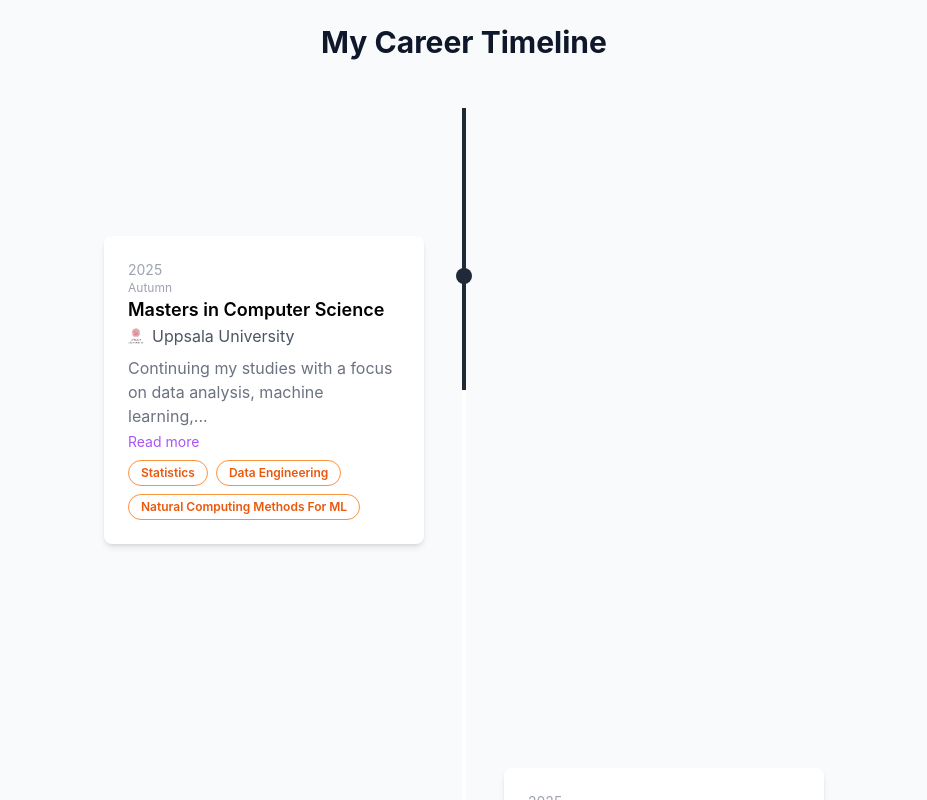
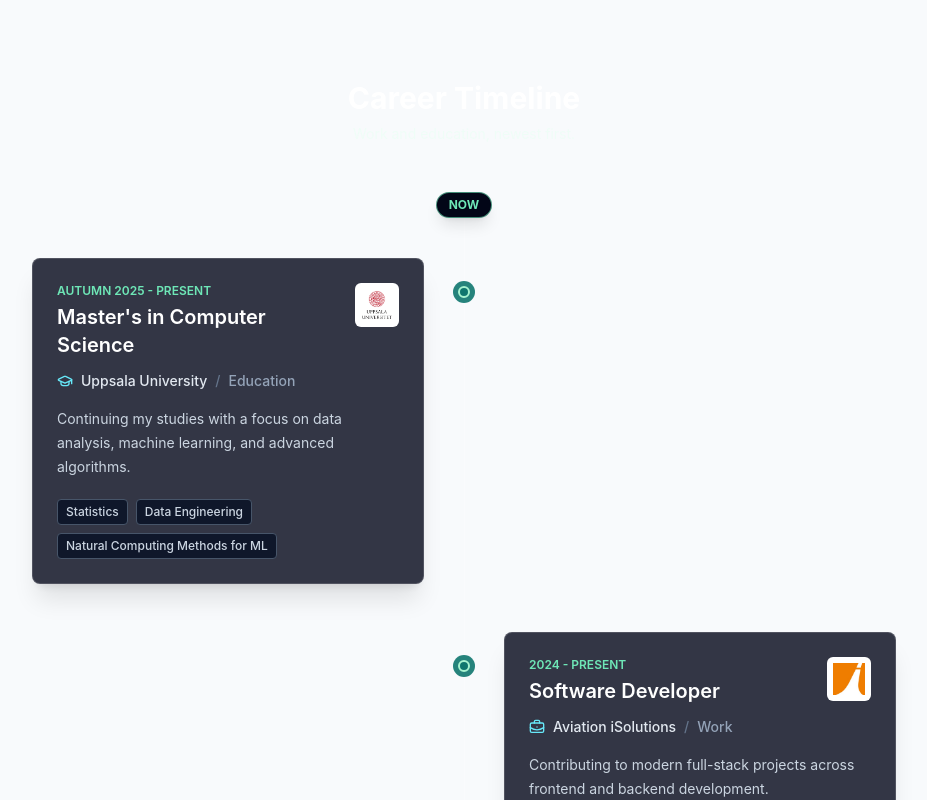
Before and after one commit to EliasBe123/elias-portfolio, a React (Vite) app in the folder apps/web/: page /timeline in a window 1280 px wide. Shown: the top 800 px of the page, without its empty margins (176-1103 px from the left). Built offline with nearby package versions, Linux system fonts and the light colour scheme.

Commit message:
Improve career timeline layout

```diff
--- a/apps/web/src/App.tsx
+++ b/apps/web/src/App.tsx
@@ -96,7 +96,7 @@ export default function App() {
 
       {/* TIMELINE SECTION */ }
   <section id="section-timeline" className="relative w-[90%] md:w-[60%] sm:mx-auto shadow-lg text-white" style={{ background: "#0f766e" }}>
-    <div className="max-w-4xl mx-auto px-6">
+    <div className="max-w-4xl mx-auto">
       <Timeline />
     </div>
         <div className="absolute bottom-0 left-0 w-full overflow-hidden leading-[0] sm:mx-auto">
--- a/apps/web/src/Timeline.tsx
+++ b/apps/web/src/Timeline.tsx
@@ -1,238 +1,148 @@
-import React, { useRef, useEffect, useState } from 'react';
+import { BriefcaseBusiness, GraduationCap } from "lucide-react";
 
 const timelineData = [
   {
-    year: '2025',
-    period: 'Autumn',
-    company: 'Uppsala University',
-    role: 'Masters in Computer Science',
-    desc: 'Continuing my studies with a focus on data analysis, machine learning, and advanced algorithms.',
-    techStack: 'Statistics, Data Engineering, Natural Computing Methods For ML'
+    date: "Autumn 2025 - Present",
+    company: "Uppsala University",
+    role: "Master's in Computer Science",
+    type: "Education",
+    description:
+      "Continuing my studies with a focus on data analysis, machine learning, and advanced algorithms.",
+    technologies: [
+      "Statistics",
+      "Data Engineering",
+      "Natural Computing Methods for ML",
+    ],
   },
   {
-    year: '2025',
-    period: 'Summer',
-    company: 'Saab',
-    role: 'Software Developer',
-    desc: 'Worked on a drone detection application through the use of sensor fusion, fusing image detection and sound localization.',
-    techStack: 'C, Python, YOLOv13, FPGA'
+    date: "2024 - Present",
+    company: "Aviation iSolutions",
+    role: "Software Developer",
+    type: "Work",
+    description:
+      "Contributing to modern full-stack projects across frontend and backend development.",
+    technologies: ["JavaScript", "Vue", "Go", "PostgreSQL", "Docker"],
   },
   {
-    year: '2024–Now',
-    company: 'Aviation iSolutions',
-    role: 'Software Developer',
-    desc: 'Contributed to modern full-stack projects, including frontend and backend development.',
-    techStack: 'JavaScript, Vue, Go, Postgresql, Docker'
+    date: "Summer 2025",
+    company: "Saab",
+    role: "Software Developer",
+    type: "Work",
+    description:
+      "Worked on a drone detection application using sensor fusion to combine image detection and sound localization.",
+    technologies: ["C", "Python", "YOLO", "FPGA"],
   },
   {
-    year: '2022-2025',
-    company: 'Uppsala University',
-    role: 'Bachelor of science',
-    desc: 'Started my studies in Civil Engineering In Information Technology.',
-    techStack: 'Java, C, Python, SQL, Linux'
+    date: "2022 - 2025",
+    company: "Uppsala University",
+    role: "Bachelor of Science",
+    type: "Education",
+    description:
+      "Studied Civil Engineering in Information Technology with a broad foundation in software development and computer systems.",
+    technologies: ["Java", "C", "Python", "SQL", "Linux"],
   },
   {
-    year: '2021',
-    period: 'Autumn',
-    company: 'Sylog AB',
-    role: 'Trainee Consultant',
-    desc: 'Worked on a troubleshooting application for Scania trucks and buses using C/C++, improving maintenance efficiency. Optimized code to reduce application CPU usage by 14%.',
-    techStack: 'C, C++, Valgrind'
+    date: "Autumn 2021",
+    company: "Sylog AB",
+    role: "Trainee Consultant",
+    type: "Work",
+    description:
+      "Worked on a troubleshooting application for Scania trucks and buses using C and C++. Optimized the code to reduce CPU usage by 14%.",
+    technologies: ["C", "C++", "Valgrind"],
   },
 ];
 
+export default function Timeline() {
+  return (
+    <div className="mx-auto max-w-4xl px-1 py-16 sm:px-4 sm:py-20">
+      <div className="text-center">
+        <h2 className="text-3xl font-bold text-white">Career Timeline</h2>
+        <p className="mt-2 text-sm text-emerald-50/75">
+          Work and education, newest first.
+        </p>
+      </div>
 
-export default function Timeline() {
-  const [visibleItems, setVisibleItems] = useState<number[]>([]);
-  const [animationsEnabled, setAnimationsEnabled] = useState(true);
-  const [expandedCards, setExpandedCards] = useState<number[]>([]);
-  const itemRefs = useRef<(HTMLDivElement | null)[]>([]);
-  const timelineRef = useRef<HTMLDivElement | null>(null);
+      <div className="relative mt-12">
+        <div
+          className="absolute bottom-6 left-4 top-4 w-px bg-white/25 md:left-1/2"
+          aria-hidden="true"
+        />
 
-  useEffect(() => {
-    const hasVisited = localStorage.getItem("timelineVisited");
-    if (hasVisited) {
-      setAnimationsEnabled(false);
-      setVisibleItems(timelineData.map((_, i) => i));
-    }
-  }, []);
-
-  useEffect(() => {
-    if (!animationsEnabled) return;
-
-    const observer = new IntersectionObserver(
-      (entries) => {
-        entries.forEach((entry) => {
-          const index = Number(entry.target.getAttribute("data-index"));
-          if (entry.isIntersecting && !visibleItems.includes(index)) {
-            setVisibleItems((prev) => [...prev, index]);
-          }
-        });
-      },
-      { root: null, rootMargin: "-40% 0px -50% 0px", threshold: 0 }
-    );
-
-    itemRefs.current.forEach((el) => el && observer.observe(el));
-    return () => {
-      itemRefs.current.forEach((el) => el && observer.unobserve(el));
-    };
-  }, [visibleItems, animationsEnabled]);
-
-  // Mark timeline as visited after animations complete
-  useEffect(() => {
-    if (animationsEnabled && visibleItems.length === timelineData.length) {
-      localStorage.setItem("timelineVisited", "true");
-    }
-  }, [visibleItems, animationsEnabled]);
-
-  // Reset animations if leaving page at top
-  useEffect(() => {
-    const handleBeforeUnload = () => {
-      if (window.scrollY < 50) {
-        localStorage.removeItem("timelineVisited");
-      }
-    };
-    window.addEventListener("beforeunload", handleBeforeUnload);
-    return () => {
-      window.removeEventListener("beforeunload", handleBeforeUnload);
-    };
-  }, []);
-
-  // Toggle expanded state for cards
-  const toggleCard = (index: number) => {
-    if (expandedCards.includes(index)) {
-      setExpandedCards(expandedCards.filter((i) => i !== index));
-    } else {
-      setExpandedCards([...expandedCards, index]);
-    }
-  };
-
-  return (
-    <div className="max-w-3xl mx-auto px-4 sm:px-6 py-6">
-      <h2 className="text-3xl font-bold mb-12 text-center">My Career Timeline</h2>
-
-      <div className="relative pb-64 lg:pb-96 pt-32" ref={timelineRef}>
-        {/* Vertical line */}
-        <div
-          className="absolute left-1/2 -translate-x-1/2 w-1 bg-white top-0 bottom-0"
-          style={{
-            height: `${
-              itemRefs.current.length > 0
-                ? itemRefs.current[timelineData.length - 1]
-                  ? itemRefs.current[timelineData.length - 1]!.offsetTop +
-                    itemRefs.current[timelineData.length - 1]!.offsetHeight / 2
-                  : 0
-                : 1000
-            }px`,
-          }}
-        >
-          <div
-            className={`w-full origin-top transition-all duration-700 ${
-              animationsEnabled ? "bg-gray-800" : "bg-gray-800 h-full"
-            }`}
-            style={{
-              height: animationsEnabled
-                ? `${
-                    visibleItems.length > 0
-                      ? itemRefs.current[visibleItems[visibleItems.length - 1]]!.offsetTop +
-                        itemRefs.current[visibleItems[visibleItems.length - 1]]!.offsetHeight / 2
-                      : 0
-                  }px`
-                : "100%",
-            }}
+        <div className="relative z-10 mb-10 flex items-center pl-12 md:justify-center md:pl-0">
+          <span
+            className="absolute left-4 top-1/2 h-px w-8 bg-white/40 md:hidden"
+            aria-hidden="true"
           />
+          <span className="rounded-full border border-emerald-300/60 bg-slate-950 px-3 py-1 text-xs font-bold uppercase text-emerald-300 shadow-lg">
+            Now
+          </span>
         </div>
 
-        {/* Cards */}
-        <div className="space-y-56">
+        <div className="space-y-8 md:space-y-12">
           {timelineData.map((item, index) => {
             const isLeft = index % 2 === 0;
-            const isVisible = visibleItems.includes(index);
+            const Icon =
+              item.type === "Education" ? GraduationCap : BriefcaseBusiness;
 
             return (
-              <div
-                key={index}
-                ref={(el) => (itemRefs.current[index] = el)}
-                data-index={index}
-                className={`relative w-full flex ${
-                  isLeft ? "md:justify-start justify-center" : "md:justify-end justify-center"
-                }`}
+              <article
+                key={`${item.company}-${item.date}`}
+                className="relative pl-12 md:grid md:grid-cols-[minmax(0,1fr)_3rem_minmax(0,1fr)] md:pl-0"
               >
                 <div
-                  style={animationsEnabled ? { transitionDelay: `${index * 200}ms` } : {}}
-                  className={`
-                    bg-white text-black p-6 rounded-lg shadow-md w-72 sm:w-80
-                    transform transition-all duration-700 ease-out z-10
-                    cursor-pointer
-                    ${
-                      isVisible
-                        ? isLeft
-                          ? "translate-x-0 opacity-100"
-                          : "ml-auto opacity-100"
-                        : isLeft
-                        ? "md:-translate-x-40 opacity-0"
-                        : "md:translate-x-40 opacity-0"
-                    }
-                  `}
-                  onClick={() => toggleCard(index)}
+                  className="absolute left-[11px] top-7 z-10 h-3 w-3 rounded-full border-2 border-emerald-200 bg-teal-700 shadow-[0_0_0_5px_rgba(15,118,110,0.9)] md:left-1/2 md:-translate-x-1/2"
+                  aria-hidden="true"
+                />
+
+                <div
+                  className={`rounded-lg border border-white/15 bg-slate-950/80 p-5 shadow-xl backdrop-blur-sm transition-colors hover:border-emerald-300/50 sm:p-6 ${
+                    isLeft
+                      ? "md:col-start-1 md:mr-4"
+                      : "md:col-start-3 md:ml-4"
+                  }`}
                 >
-                  <p className="text-sm text-gray-400">{item.year}</p>
-                  {item.period && <p className="text-xs text-gray-400">{item.period}</p>}
-                  <h3 className="text-lg font-semibold">{item.role}</h3>
-                  <p className="flex items-center text-gray-600 gap-2">
-                    <img
-                      src={`/${item.company.replace(/\s+/g, '').toLowerCase()}.png`}
-                      alt="Company icon"
-                      className="w-4 h-4"
-                    />
-                    {item.company}
-                  </p>
-                  <p
-                    className={`mt-2 text-gray-500 transition-all duration-500 cursor-pointer ${
-                      expandedCards.includes(index) ? "max-h-96" : "max-h-24 overflow-hidden"
-                    }`}
-                    onClick={() => {
-                      if (item.desc.length > 70) toggleCard(index);
-                    }}
-                  >
-                    {expandedCards.includes(index)
-                      ? item.desc
-                      : item.desc.length > 70
-                        ? item.desc.slice(0, 70) + "..."
-                        : item.desc
-                    }
+                  <div className="flex items-start justify-between gap-4">
+                    <div className="min-w-0">
+                      <p className="text-xs font-semibold uppercase text-emerald-300">
+                        {item.date}
+                      </p>
+                      <h3 className="mt-1 text-xl font-semibold text-white">
+                        {item.role}
+                      </h3>
+                    </div>
+
+                    <div className="flex h-11 w-11 shrink-0 items-center justify-center rounded-md bg-white p-1.5">
+                      <img
+                        src={`/${item.company.replace(/\s+/g, "").toLowerCase()}.png`}
+                        alt={`${item.company} logo`}
+                        className="h-full w-full object-contain"
+                      />
+                    </div>
+                  </div>
+
+                  <div className="mt-3 flex items-center gap-2 text-sm font-medium text-slate-200">
+                    <Icon className="h-4 w-4 text-cyan-300" aria-hidden="true" />
+                    <span>{item.company}</span>
+                    <span className="text-slate-500">/</span>
+                    <span className="text-slate-400">{item.type}</span>
+                  </div>
+
+                  <p className="mt-4 text-sm leading-6 text-slate-300">
+                    {item.description}
                   </p>
 
-                  {item.desc.length > 70 && (
-                    <span
-                      className="text-purple-500 text-sm mt-1 block cursor-pointer"
-                      onClick={() => toggleCard(index)}
-                    >
-                      {expandedCards.includes(index) ? "Show less" : "Read more"}
-                    </span>
-                  )}
-                    {item.techStack && (
-                      <div className="mt-2 flex flex-wrap gap-2">
-                        {item.techStack.split(',').map((tech) => (
-                          <span
-                            key={tech.trim()}
-                            className="text-orange-600 border border-orange-400 rounded-full px-3 py-1 text-xs font-semibold"
-                          >
-                            {tech.trim()}
-                          </span>
-                        ))}
-                      </div>
-                    )}
-
-
+                  <ul className="mt-5 flex flex-wrap gap-2" aria-label="Technologies">
+                    {item.technologies.map((technology) => (
+                      <li
+                        key={technology}
+                        className="rounded border border-slate-600 bg-slate-900 px-2 py-1 text-xs font-medium text-slate-300"
+                      >
+                        {technology}
+                      </li>
+                    ))}
+                  </ul>
                 </div>
-
-                <div
-                  className={`absolute left-1/2 -translate-x-1/2 top-8 w-4 h-4 rounded-full
-                    ${isVisible ? "bg-gray-800 scale-100" : "bg-gray-400 scale-0"}
-                    transition-all duration-500 hidden md:block`}
-                />
-              </div>
+              </article>
             );
           })}
         </div>
```
